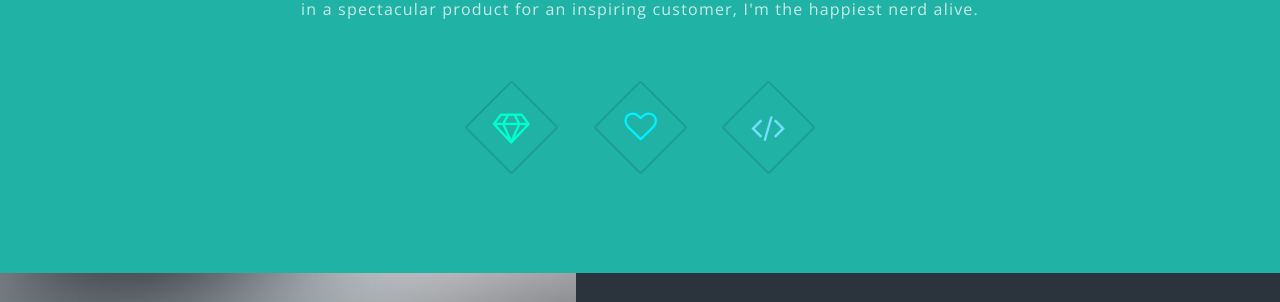
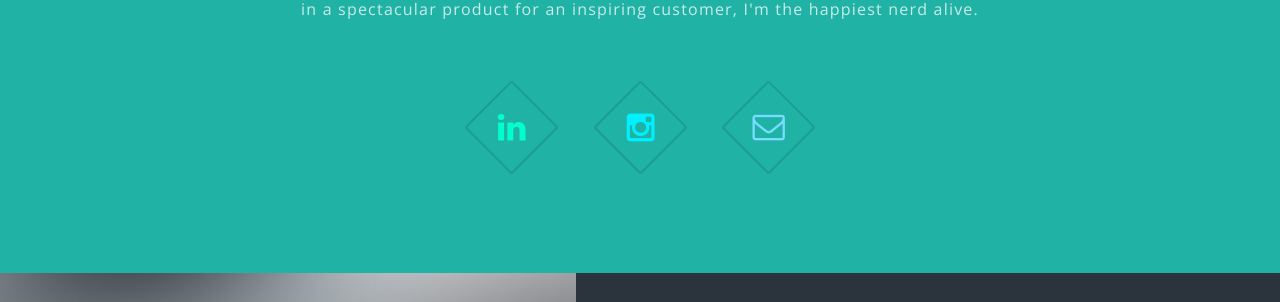
Before and after one commit to BasPaap/baspaap.github.io, a Jekyll site: the page built from index.html, in a window 1280 px wide and 900 px high, scrolled down 1053 px. Shown: the part 148-450 px from the top of the window. Built offline with Jekyll 4.4.1, drawn with Linux system fonts in a browser that asks for light colours.

Commit message:
Update index.html
Changed icons under profile

```diff
--- a/index.html
+++ b/index.html
@@ -19,9 +19,9 @@ layout: landing
 								<p>I'm happiest when working on unique projects: leaving customers delighted and enthousiastic makes my week. I'm analytical, quick to pick up new technologies and ideas and love coming up with small details that subconsciously make a big difference. I love exploring the boundaries between the physical and digital worlds. Give me something new to figure out and I'll sink my teeth in. When it results in a spectacular product for an inspiring customer, I'm the happiest nerd alive.</p>
 							</header>
 							<ul class="icons major">
-								<li><span class="icon fa-diamond major style1"><span class="label">Lorem</span></span></li>
-								<li><span class="icon fa-heart-o major style2"><span class="label">Ipsum</span></span></li>
-								<li><span class="icon fa-code major style3"><span class="label">Dolor</span></span></li>
+								<li><span class="icon fa-linkedin major style1"><span class="label">LinkedIn</span></span></li>
+								<li><span class="icon fa-instagram major style2"><span class="label">Instagram</span></span></li>
+								<li><span class="icon fa-envelope-o major style3"><span class="label">E-mail</span></span></li>
 							</ul>
 						</div>
 					</section>
```
